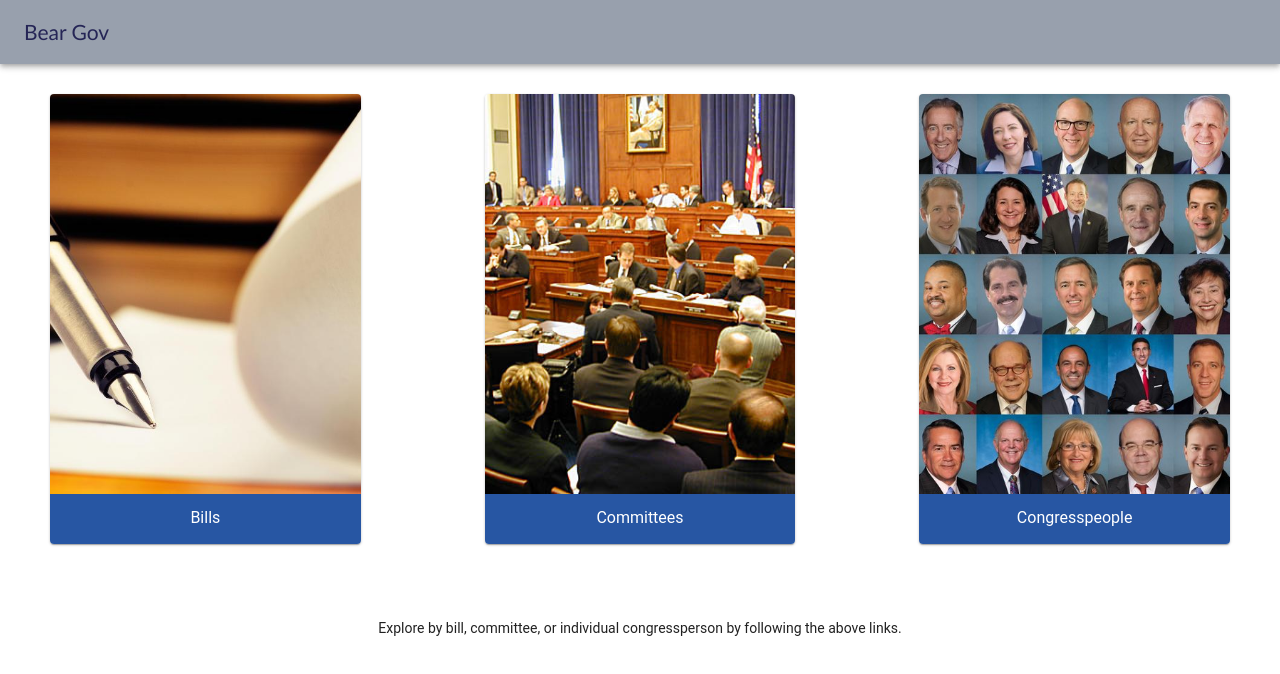
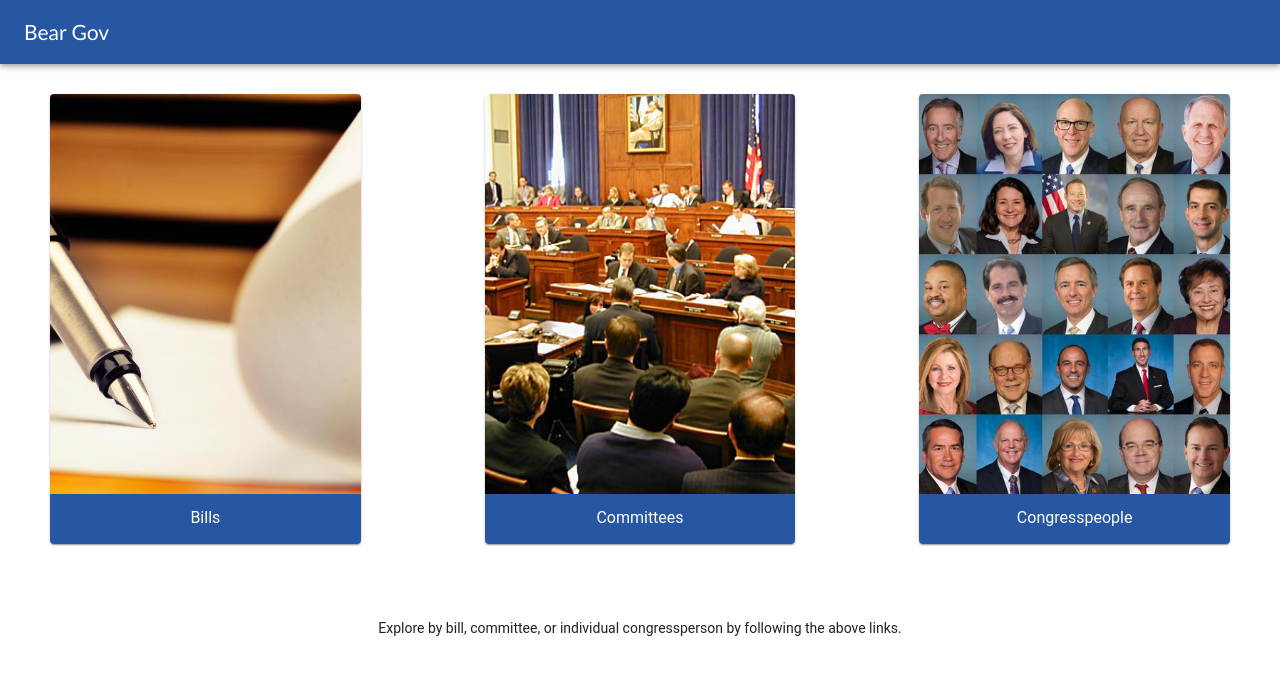
Before and after one commit to aweinber/i-study-front-end, a React (Create React App) app: page / in a window 1280 px wide. Shown: the top 674 px of the page. Built offline with nearby package versions, Linux system fonts and the light colour scheme.

Commit message:
changing colors of header

```diff
--- a/src/components/Header.js
+++ b/src/components/Header.js
@@ -6,11 +6,11 @@ import { withStyles } from '@material-ui/core/styles'
 
 const styles = theme =>  ({
     appBar: {
-        backgroundColor: "#98a0ad",
+        backgroundColor: "#2756a3",
         position: "static",
     },
     title: {
-        color: '#252556',
+        color: 'white',
         fontFamily: 'gill sans'
     }
 });
```
